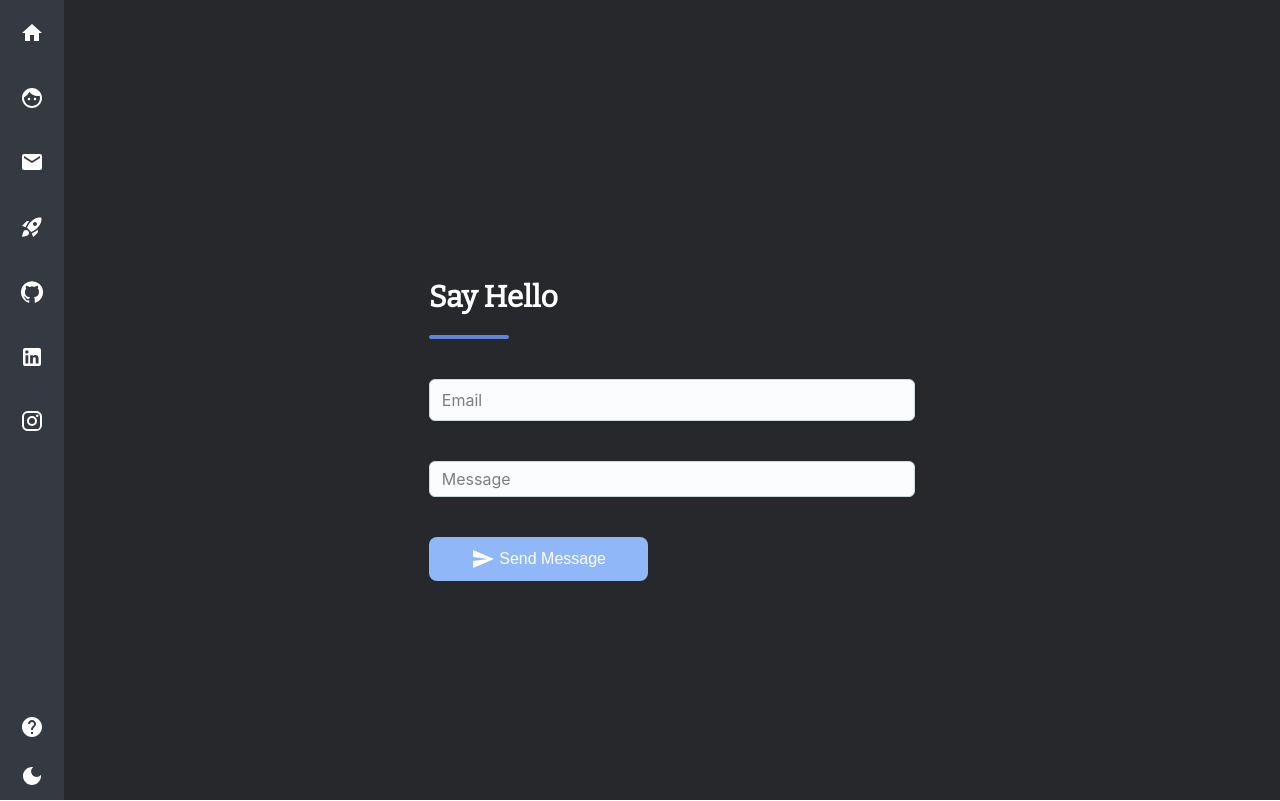
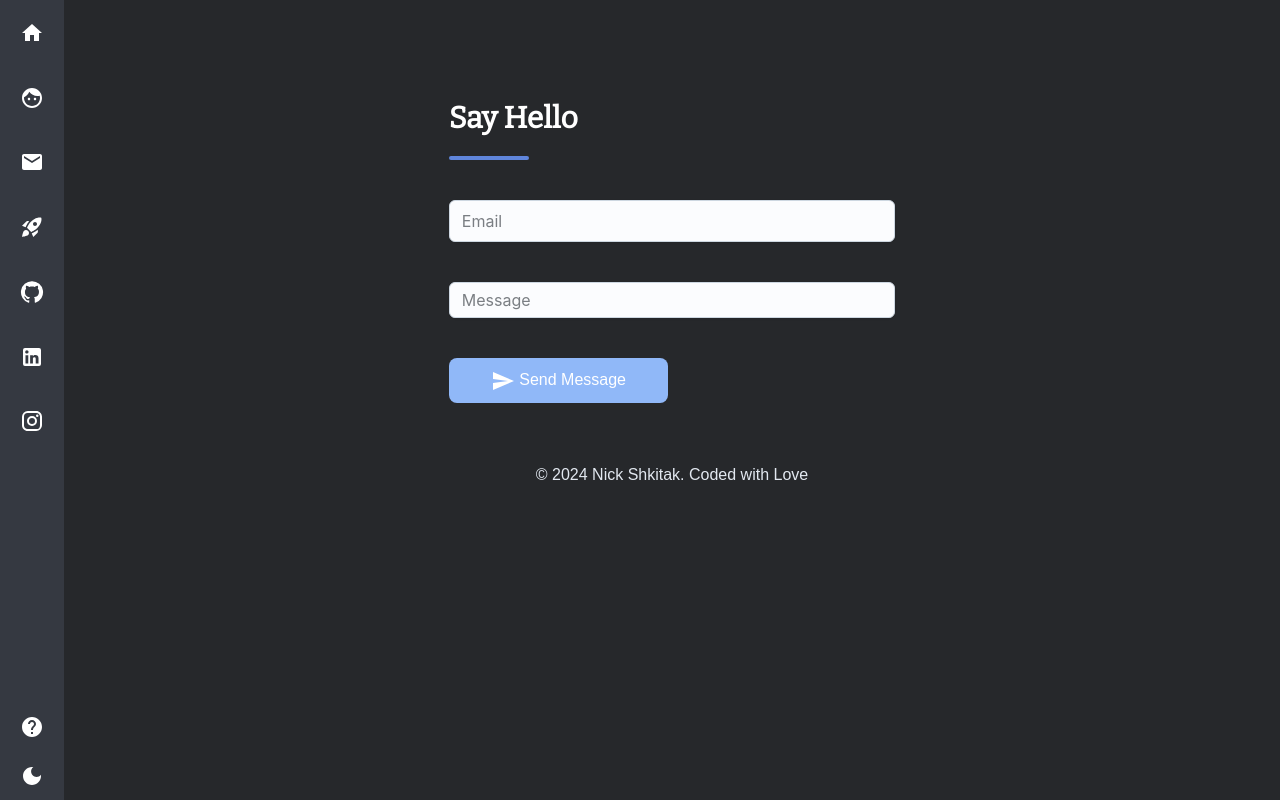
Before and after one commit to nickiway/about-me, a React (Vite) app: page /contact in a window 1280 px wide. Built offline with nearby package versions, Linux system fonts and the light colour scheme; no server answers.

Commit message:
added copyright small fix

```diff
--- /dev/null
+++ b/src/api/sendForm.ts
@@ -0,0 +1,35 @@
+import emailjs from "@emailjs/browser";
+
+interface sendFormProps {
+  serviceID: string;
+  templateID: string;
+  form: {
+    current: HTMLFormElement | null;
+  };
+  userPublicKey: string;
+  reset: () => void;
+}
+
+export const sendForm = ({
+  serviceID,
+  templateID,
+  form,
+  userPublicKey,
+  reset,
+}: sendFormProps) => {
+  if (!form.current) {
+    return;
+  }
+
+  emailjs.sendForm(serviceID, templateID, form.current, userPublicKey).then(
+    (result) => {
+      console.log(result.text);
+      alert("Message sent successfully!");
+      reset();
+    },
+    (error) => {
+      console.log(error.text);
+      alert("Message failed to send!");
+    }
+  );
+};
--- a/src/assets/styles/global.css
+++ b/src/assets/styles/global.css
@@ -15,6 +15,7 @@
 
 .layer-content {
   @apply dark:bg-secondary
+  min-h-screen
   dark:text-white
   md:flex;
 }
--- a/src/components/CopyRightAlert.tsx
+++ /dev/null
@@ -1,5 +0,0 @@
-const CopyRightAlert = () => {
-  return <div></div>;
-};
-
-export default CopyRightAlert;
--- /dev/null
+++ b/src/components/Copyright.tsx
@@ -0,0 +1,9 @@
+const Copyright = () => {
+  return (
+    <div className="flex justify-center py-5 text-slate-500 dark:text-slate-200">
+      © 2024 Nick Shkitak. Coded with Love
+    </div>
+  );
+};
+
+export default Copyright;
--- a/src/components/Navigation.tsx
+++ b/src/components/Navigation.tsx
@@ -7,8 +7,6 @@ const Navigation = () => {
 
   return (
     <nav>
-      {/* Logotype */}
-
       {/* Large screens */}
       <LargeScreenMenu links={links} />
 
--- a/src/components/SmallScreenMenu.tsx
+++ b/src/components/SmallScreenMenu.tsx
@@ -32,7 +32,7 @@ const SmallScreenMenu: FC<ScreenMenuProps> = ({ links }) => {
       </div>
       <div
         className={
-          "fixed z-20 top-0 w-screen bg-slate-950 opacity-90 h-full  " +
+          "fixed z-20 top-0 w-screen dark:bg-slate-950 bg-slate-100 opacity-90 h-screen " +
           (navShowed ? "block" : "hidden")
         }
       >
@@ -44,12 +44,12 @@ const SmallScreenMenu: FC<ScreenMenuProps> = ({ links }) => {
         </button>
 
         <ul className="">
-          <li className="flex justify-center">
+          <li className="flex justify-center pointer">
             <ThemeToggle />
           </li>
 
           {links.map(({ path, label, icon: IconComponent }, index) => (
-            <li key={index} className="flex justify-center">
+            <li key={index} className="flex justify-center pointer">
               <NavLink to={path}>
                 <div className="p-5">
                   {IconComponent && <IconComponent />}
--- a/src/components/WrapperLayout.tsx
+++ b/src/components/WrapperLayout.tsx
@@ -2,7 +2,9 @@ import { FC } from "react";
 
 import useLocalStorage from "../hooks/useLocalStorage";
 import { ThemeContext } from "../context/ThemeContext";
+
 import Navigation from "./Navigation";
+import Copyright from "./Copyright";
 
 interface WrapperLayoutProps {
   children: React.ReactNode;
@@ -19,7 +21,10 @@ const WrapperLayout: FC<WrapperLayoutProps> = ({ children }) => {
             <Navigation />
           </header>
 
-          <main className="flex-1">{children}</main>
+          <main className="flex-1">
+            {children}
+            <Copyright />
+          </main>
         </div>
       </div>
     </ThemeContext.Provider>
--- /dev/null
+++ b/src/hooks/useFormHook.tsx
@@ -0,0 +1,43 @@
+import {
+  useForm,
+  SubmitHandler,
+  Control,
+  UseFormHandleSubmit,
+  FieldErrors,
+} from "react-hook-form";
+
+import { sendForm } from "../api/sendForm";
+import { useRef } from "react";
+
+const serviceID: string = import.meta.env.VITE_EMAILJS_SERVICE_ID || "";
+const templateID: string = import.meta.env.VITE_EMAILJS_TEMPLATE_ID || "";
+const userPublicKey: string =
+  import.meta.env.VITE_EMAILJS_USER_PUBLIC_KEY || "";
+
+interface Inputs {
+  email: string;
+  message: string;
+}
+
+export const useFormHook = (): [
+  Control<Inputs>,
+  UseFormHandleSubmit<Inputs>,
+  FieldErrors<Inputs>,
+  React.MutableRefObject<null>,
+  SubmitHandler<Inputs>
+] => {
+  const form = useRef(null);
+
+  const {
+    control,
+    handleSubmit,
+    reset,
+    formState: { errors },
+  } = useForm<Inputs>();
+
+  const onSubmit: SubmitHandler<Inputs> = () => {
+    sendForm({ serviceID, templateID, userPublicKey, form, reset });
+  };
+
+  return [control, handleSubmit, errors, form, onSubmit];
+};
--- a/src/pages/About.tsx
+++ b/src/pages/About.tsx
@@ -1,3 +1,6 @@
+import { NavLink } from "react-router-dom";
+
+import { Send } from "@mui/icons-material";
 import me from "../assets/images/me.jpg";
 
 const About = () => {
@@ -9,10 +12,15 @@ const About = () => {
             <h1 className="text-4xl py-5">Hi there</h1>
 
             <p className="text-lg leading-7 py-5">
-              I'm a software engineer who enjoys building things that live on
-              the internet. I develop exceptional websites and web apps that
-              provide intuitive, pixel-perfect user interfaces with efficient
-              and modern backends.
+              Lorem ipsum dolor sit amet consectetur adipisicing elit.
+              Recusandae sunt nobis quibusdam minima nihil! Earum quo optio
+              repellat iure fugiat! Minus ducimus vero nam! Nemo molestias
+              repellat ab ipsam tempore ut laboriosam tenetur asperiores libero
+              culpa eaque veritatis itaque labore, hic, repudiandae est adipisci
+              maiores in veniam excepturi. Aspernatur totam, quibusdam natus
+              impedit numquam molestias perspiciatis dolore, ab asperiores quas
+              similique illum iste culpa vero perferendis facere facilis
+              accusamus quis soluta eaque laboriosam! Beatae, nemo?
             </p>
             <p className="text-lg leading-7 py-5">
               Shortly after graduating from the University of California, Santa
@@ -20,23 +28,20 @@ const About = () => {
               on a wide variety of interesting and meaningful projects on a
               daily basis.
             </p>
-            <p className="text-lg leading-7 py-5">
-              Here's a few technologies I've been working with recently:
-            </p>
-            <ul className="list-disc pl-10">
-              <li>TypeScript</li>
-              <li>React</li>
-              <li>Node.js</li>
-              <li>Express.js</li>
-              <li>GraphQL</li>
-              <li>PostgreSQL</li>
-              <li>MongoDB</li>
-            </ul>
-            <div>Contact Me</div>
+
+            <div>
+              <NavLink
+                to="../contact"
+                className="text-l uppercase text-darkBlue font-bold hover:text-slate-300 transition-all duration-300 ease-in-out"
+              >
+                <Send /> Send Me A Message
+              </NavLink>
+            </div>
           </div>
         </div>
         <div className="py-10 px-10 ">
-          <img src={me} alt="Me" />
+          <h1 className="pt-20 pb-10">About me</h1>
+          <img src={me} className="rounded-md" alt="Me" />
         </div>
       </div>
     </div>
--- a/src/pages/Contact.tsx
+++ b/src/pages/Contact.tsx
@@ -1,56 +1,17 @@
-import { useForm, SubmitHandler, Controller } from "react-hook-form";
-import emailjs from "@emailjs/browser";
+import { Controller } from "react-hook-form";
+
+import { useFormHook } from "../hooks/useFormHook";
 
 import { Input, Textarea } from "@mui/joy";
 import { Send } from "@mui/icons-material";
-
 import Separator from "../components/Separator";
-import { useRef } from "react";
-
-interface Inputs {
-  email: string;
-  message: string;
-}
 
 const Contact = () => {
-  const serviceID: string = import.meta.env.VITE_EMAILJS_SERVICE_ID || "";
-  const templateID: string = import.meta.env.VITE_EMAILJS_TEMPLATE_ID || "";
-  const userPublicKey: string =
-    import.meta.env.VITE_EMAILJS_USER_PUBLIC_KEY || "";
-
-  const form = useRef(null);
-
-  const {
-    control,
-    handleSubmit,
-    reset,
-    formState: { errors },
-  } = useForm<Inputs>();
-
-  const onSubmit: SubmitHandler<Inputs> = () => {
-    if (!form.current) {
-      return;
-    }
-
-    emailjs.sendForm(serviceID, templateID, form.current, userPublicKey).then(
-      (result) => {
-        console.log(result.text);
-        alert("Message sent successfully!");
-        reset();
-      },
-      (error) => {
-        console.log(error.text);
-        alert("Message failed to send!");
-      }
-    );
-  };
+  const [control, handleSubmit, errors, form, onSubmit] = useFormHook();
 
   return (
-    <div
-      className="flex justify-center h-full items-center relative container m-auto"
-      style={{ zIndex: 0 }}
-    >
-      <div className="w-2/5 py-10">
+    <div className="flex justify-center items-center relative container">
+      <div className="w-full px-5 lg:w-2/5 py-10">
         <div className="py-10">
           <h1 className="text-3xl bitter py-5 font-bold">Say Hello</h1>
           <Separator />
@@ -70,7 +31,6 @@ const Contact = () => {
               }}
               render={({ field }) => (
                 <Input
-                  style={{ zIndex: 0 }}
                   className={"py-2"}
                   color={errors.email ? "danger" : "neutral"}
                   placeholder="Email"
@@ -89,7 +49,6 @@ const Contact = () => {
               rules={{ required: "This field is required!" }}
               render={({ field }) => (
                 <Textarea
-                  style={{ position: "static", zIndex: 0 }}
                   className="py-2 "
                   color={errors.message ? "danger" : "neutral"}
                   placeholder="Message"
```
Also changed, not shown: src/assets/images/me.jpg.
